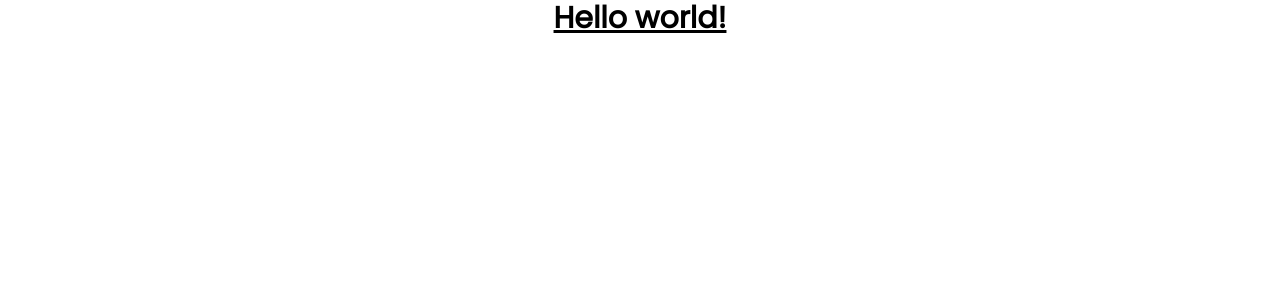
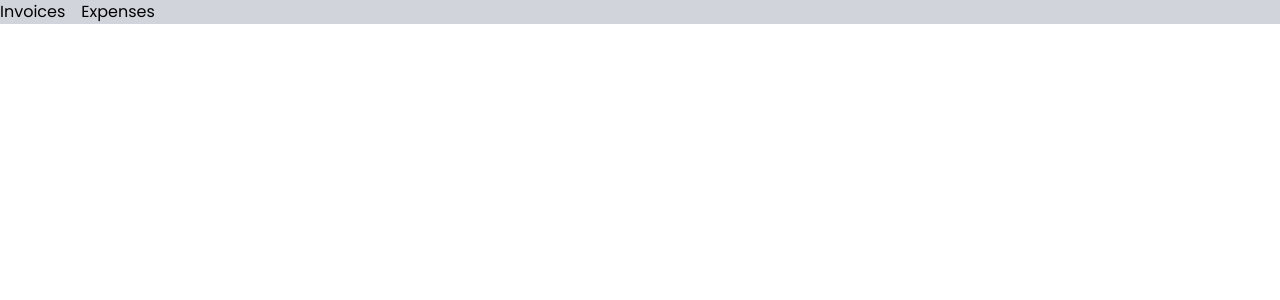
Before and after one commit to Zyar3k/react-router-v6-practice__frontend, a React (Create React App) app: page / in a window 1280 px wide. Shown: the top 300 px of the page. Built offline with nearby package versions, Linux system fonts and the light colour scheme.

Commit message:
Basic routes

```diff
--- a/src/App.js
+++ b/src/App.js
@@ -1,9 +1,17 @@
+import { Link } from "react-router-dom";
 import "./App.css";
 
 function App() {
   return (
-    <div className="App">
-      <h1 className="text-3xl font-bold underline">Hello world!</h1>
+    <div className="container mx-auto">
+      <nav className="bg-gray-300 flex gap-4">
+        <Link to="/invoices">
+          <span>Invoices</span>
+        </Link>
+        <Link to="/expenses">
+          <span>Expenses</span>
+        </Link>
+      </nav>
     </div>
   );
 }
--- /dev/null
+++ b/src/components/Expenses.jsx
@@ -0,0 +1,11 @@
+import React from "react";
+
+const Expenses = () => {
+  return (
+    <div className="text-center">
+      <h1>Expenses</h1>
+    </div>
+  );
+};
+
+export default Expenses;
--- /dev/null
+++ b/src/components/Invoices.jsx
@@ -0,0 +1,11 @@
+import React from "react";
+
+const Invoices = () => {
+  return (
+    <div className="text-center">
+      <h1>Invoices</h1>
+    </div>
+  );
+};
+
+export default Invoices;
--- a/src/index.js
+++ b/src/index.js
@@ -3,9 +3,17 @@ import ReactDOM from "react-dom/client";
 import "./index.css";
 import App from "./App";
 
+import { BrowserRouter, Route, Routes } from "react-router-dom";
+import Invoices from "./components/Invoices";
+import Expenses from "./components/Expenses";
+
 const root = ReactDOM.createRoot(document.getElementById("root"));
 root.render(
-  <React.StrictMode>
-    <App />
-  </React.StrictMode>
+  <BrowserRouter>
+    <Routes>
+      <Route path="/" element={<App />} />
+      <Route path="/invoices" element={<Invoices />} />
+      <Route path="/expenses" element={<Expenses />} />
+    </Routes>
+  </BrowserRouter>
 );
```
